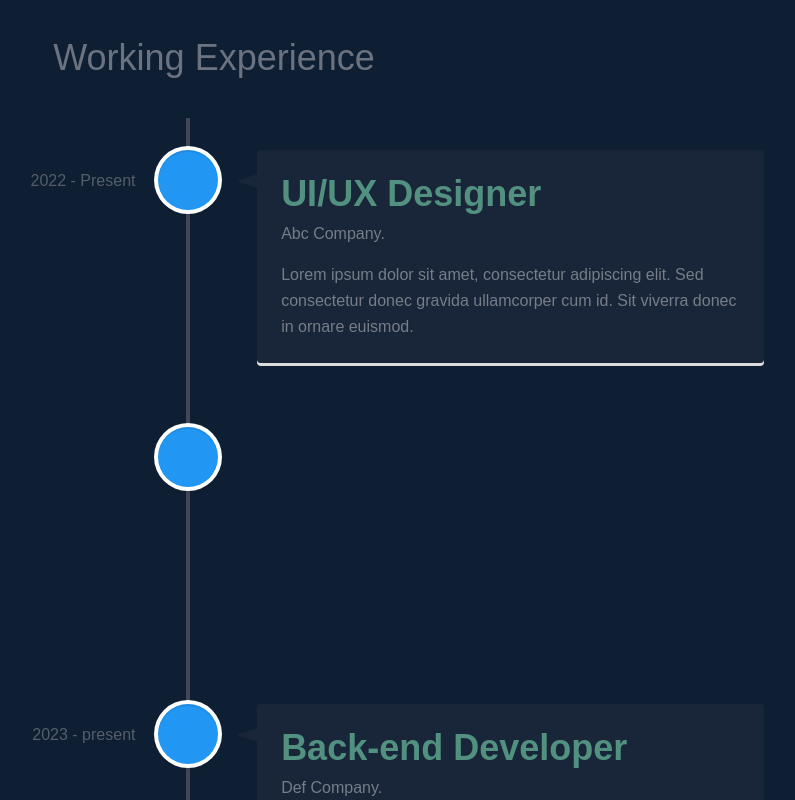
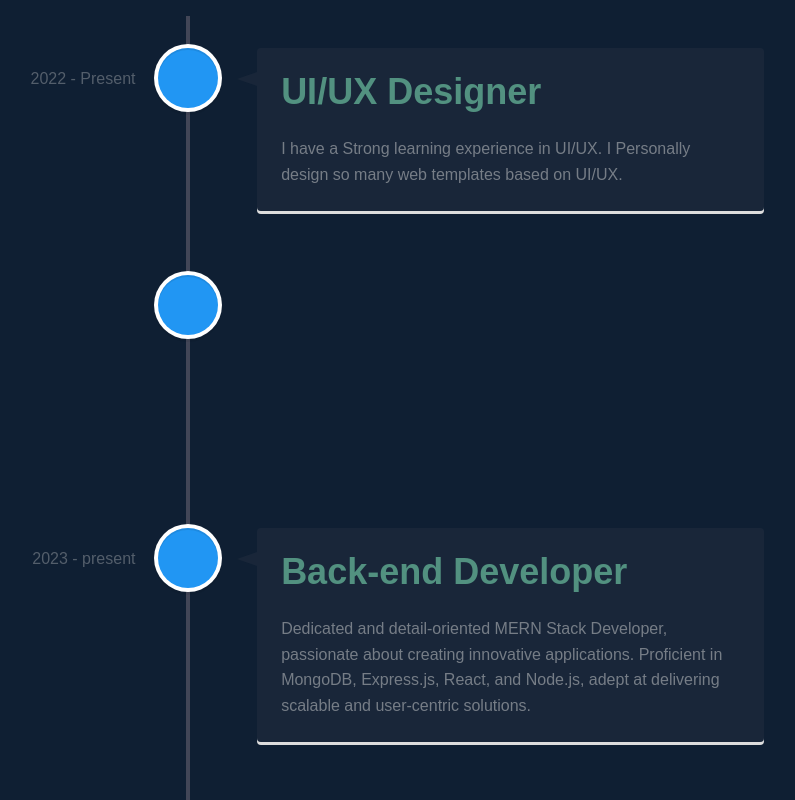
Before and after one commit to ShahinAlomShuvo/Shahin-Ali, a React (Vite) app: page / in a window 1280 px wide. Shown: the part 2880-3680 px from the top of the page, without its empty margins (452-1247 px from the left). Built offline with nearby package versions, Linux system fonts and the light colour scheme; some icons are missing.

Commit message:
updated resume context

```diff
--- a/src/Pages/Resume/Resume.jsx
+++ b/src/Pages/Resume/Resume.jsx
@@ -39,9 +39,8 @@ const Resume = () => {
                 </h3>
                 <h4 className='timelineSubtitle'>Taherpur College</h4>
                 <p>
-                  Lorem ipsum dolor sit amet, consectetur adipiscing elit. Sed
-                  consectetur donec gravida ullamcorper cum id. Sit viverra
-                  donec in ornare euismod.
+                  I Completed my Higher Secondary Certificate from Taherpur
+                  College in the Science Department.
                 </p>
               </VerticalTimelineElement>
               <VerticalTimelineElement
@@ -65,9 +64,8 @@ const Resume = () => {
                 </h3>
                 <h4 className='timelineSubtitle'>National University</h4>
                 <p>
-                  Lorem ipsum dolor sit amet, consectetur adipiscing elit. Sed
-                  consectetur donec gravida ullamcorper cum id. Sit viverra
-                  donec in ornare euismod.
+                  I Completed my Graduation from National University Of
+                  Bangladesh.
                 </p>
               </VerticalTimelineElement>
               <VerticalTimelineElement
@@ -89,11 +87,7 @@ const Resume = () => {
                   Masters Of Social Science
                 </h3>
                 <h4 className='timelineSubtitle'>National University</h4>
-                <p>
-                  Lorem ipsum dolor sit amet, consectetur adipiscing elit. Sed
-                  consectetur donec gravida ullamcorper cum id. Sit viverra
-                  donec in ornare euismod.
-                </p>
+                <p>Iam Currently In MSS Program In National University</p>
               </VerticalTimelineElement>
 
               <VerticalTimelineElement
@@ -137,11 +131,10 @@ const Resume = () => {
                 <h3 className='text-4xl text-[#529180] font-semibold pb-2'>
                   UI/UX Designer
                 </h3>
-                <h4 className='timelineSubtitle'>Abc Company.</h4>
+                {/* <h4 className='timelineSubtitle'>Abc Company.</h4> */}
                 <p>
-                  Lorem ipsum dolor sit amet, consectetur adipiscing elit. Sed
-                  consectetur donec gravida ullamcorper cum id. Sit viverra
-                  donec in ornare euismod.
+                  I have a Strong learning experience in UI/UX. I Personally
+                  design so many web templates based on UI/UX.
                 </p>
               </VerticalTimelineElement>
               <VerticalTimelineElement
@@ -164,11 +157,11 @@ const Resume = () => {
                 <h3 className='text-4xl text-[#529180] font-semibold pb-2'>
                   Front-end Developer
                 </h3>
-                <h4 className='timelineSubtitle'>Abc Company.</h4>
+                {/* <h4 className='timelineSubtitle'>Abc Company.</h4> */}
                 <p>
-                  Lorem ipsum dolor sit amet, consectetur adipiscing elit. Sed
-                  consectetur donec gravida ullamcorper cum id. Sit viverra
-                  donec in ornare euismod.
+                  I am a frontend web developer. I can provide clean code and
+                  pixel perfect design. I also make website more & more
+                  interactive with web animations.
                 </p>
               </VerticalTimelineElement>
               <VerticalTimelineElement
@@ -191,11 +184,12 @@ const Resume = () => {
                 <h3 className='text-4xl text-[#529180] font-semibold pb-2'>
                   Back-end Developer
                 </h3>
-                <h4 className='timelineSubtitle'>Def Company.</h4>
+                {/*  <h4 className='timelineSubtitle'>Def Company.</h4> */}
                 <p>
-                  Lorem ipsum dolor sit amet, consectetur adipiscing elit. Sed
-                  consectetur donec gravida ullamcorper cum id. Sit viverra
-                  donec in ornare euismod.
+                  Dedicated and detail-oriented MERN Stack Developer, passionate
+                  about creating innovative applications. Proficient in MongoDB,
+                  Express.js, React, and Node.js, adept at delivering scalable
+                  and user-centric solutions.
                 </p>
               </VerticalTimelineElement>
 
```
